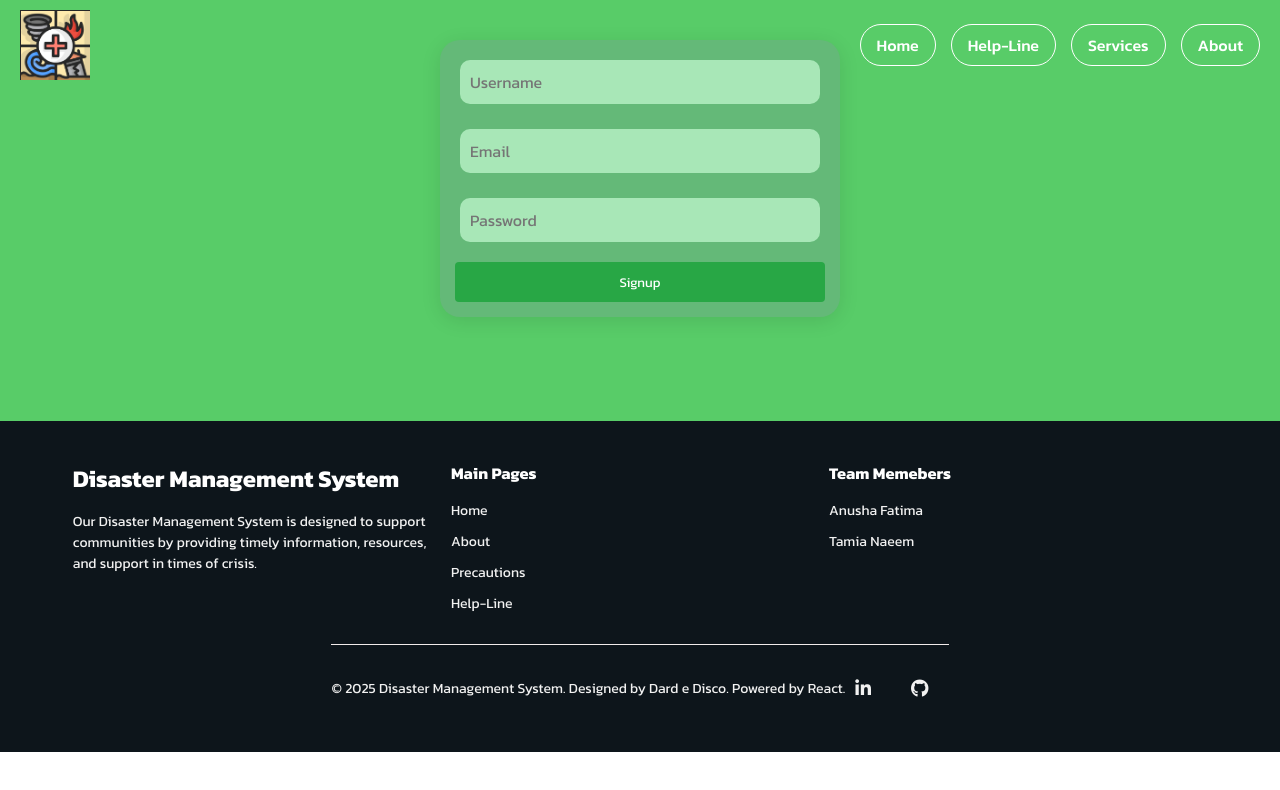
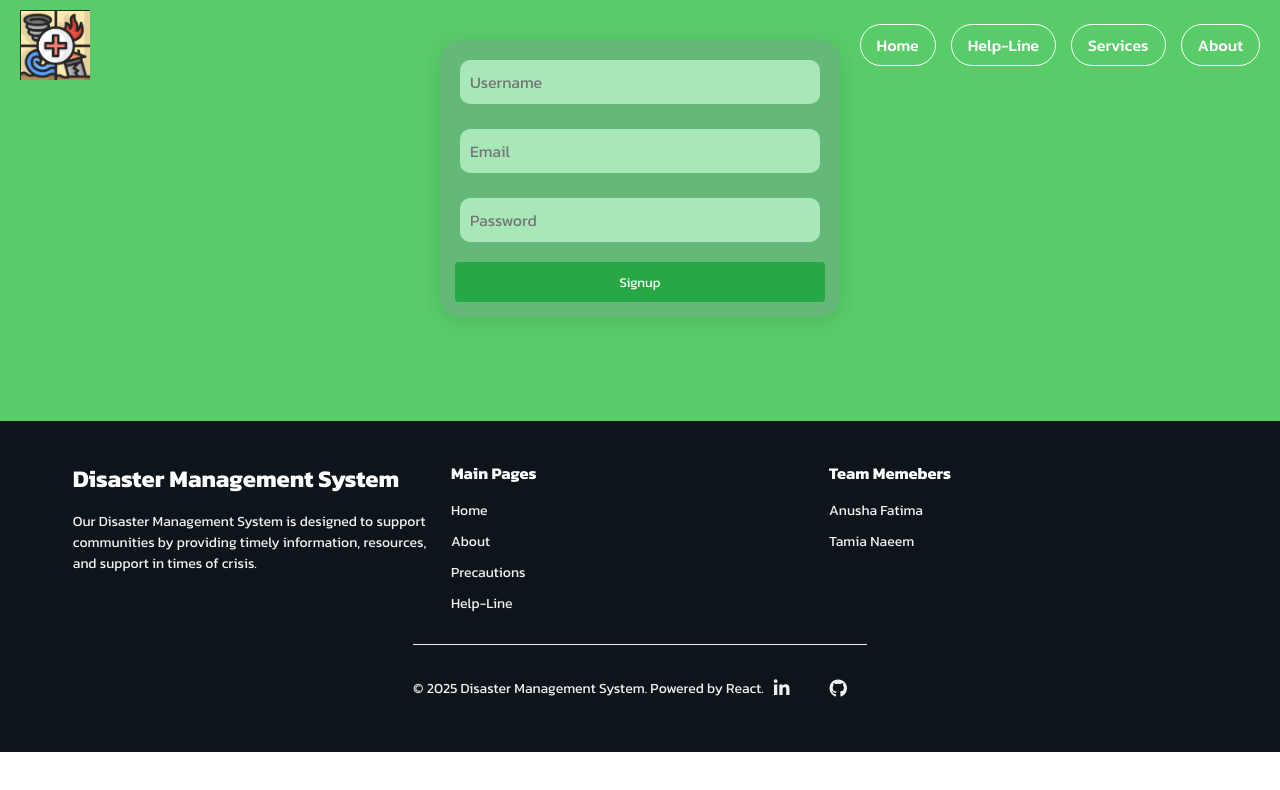
Before and after one commit to anusha-fatima/Disaster-Relief-System, a React (Vite) app: page /signup in a window 1280 px wide. Shown: the top 790 px of the page. Built offline with nearby package versions, Linux system fonts and the light colour scheme; no server answers.

Commit message:
Update Footer.jsx

```diff
--- a/src/components/Footer.jsx
+++ b/src/components/Footer.jsx
@@ -31,7 +31,7 @@ const Footer = () => {
         </div>
       </div>
       <div className="footer-bottom">
-        <p>&copy; 2025 Disaster Management System. Designed by Dard e Disco. Powered by React.</p>
+        <p>&copy; 2025 Disaster Management System. Powered by React.</p>
         <div className="social-icons">
 
           <a href="https://www.linkedin.com/in/anusha-fatima-69743a288/"><i className="fab fa-linkedin-in"></i></a>
```
